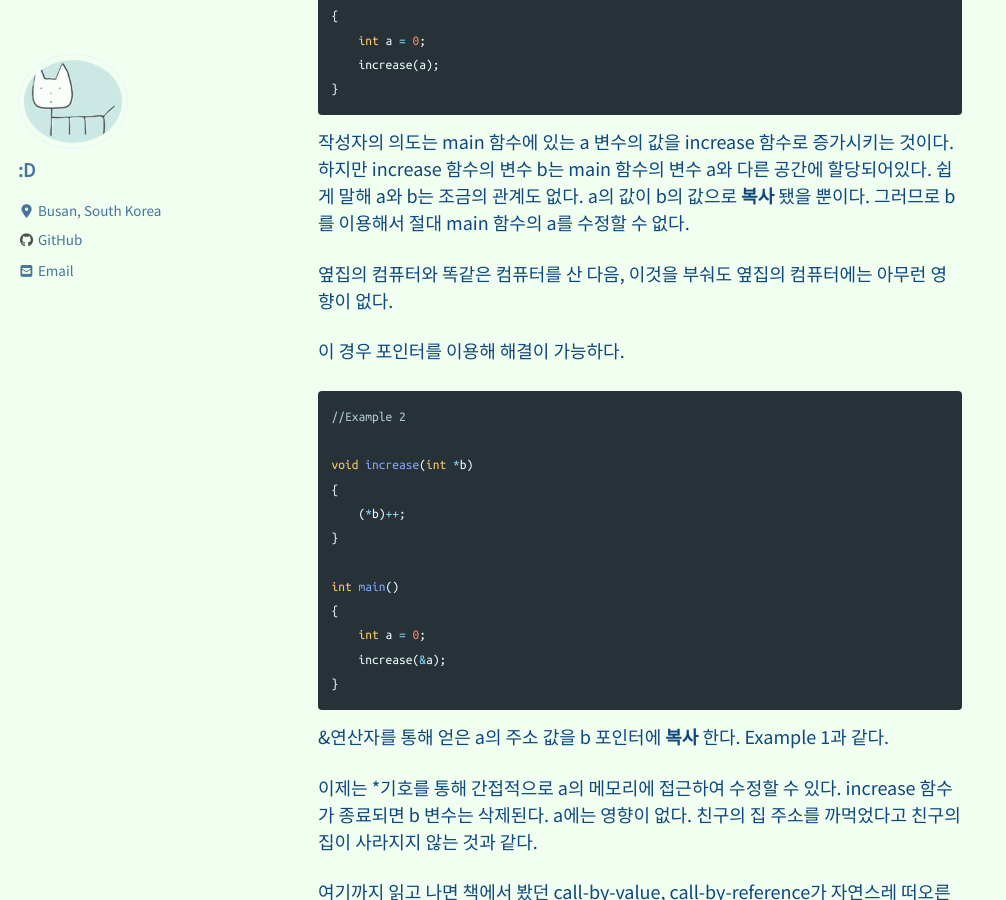
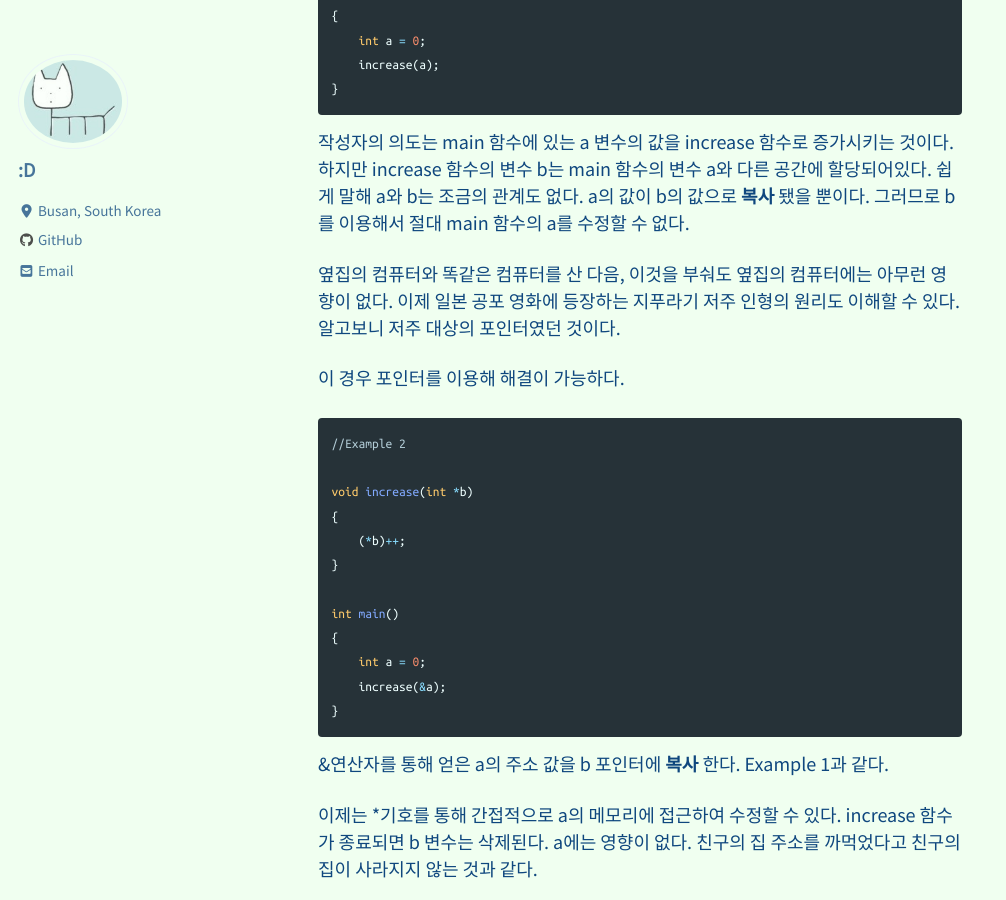
Before and after one commit to sakusi4/sakusi4.github.io, a Jekyll site: the page built from _posts/2019-12-09-C-Pointer-0.md, in a window 1280 px wide and 900 px high, scrolled down 733 px. Shown: the whole window, without its empty margins (0-1006 px from the left). Built offline with Jekyll 4.4.1, drawn with Linux system fonts in a browser that asks for light colours; cached includes are drawn as plain includes; nearby versions of some CDN libraries; formulas are drawn with MathJax 3; comment, search, counter and statistics services are not loaded.

Commit message:
no message

```diff
--- a/_posts/2019-12-09-C-Pointer-0.md
+++ b/_posts/2019-12-09-C-Pointer-0.md
@@ -34,6 +34,7 @@ int main()
 쉽게 말해 a와 b는 조금의 관계도 없다. a의 값이 b의 값으로 **복사** 됐을 뿐이다. 그러므로 b를 이용해서 절대 main 함수의 a를 수정할 수 없다.
 
 옆집의 컴퓨터와 똑같은 컴퓨터를 산 다음, 이것을 부숴도 옆집의 컴퓨터에는 아무런 영향이 없다.
+이제 일본 공포 영화에 등장하는 지푸라기 저주 인형의 원리도 이해할 수 있다. 알고보니 저주 대상의 포인터였던 것이다.
 
 이 경우 포인터를 이용해 해결이 가능하다.
 {% highlight c %}
```
